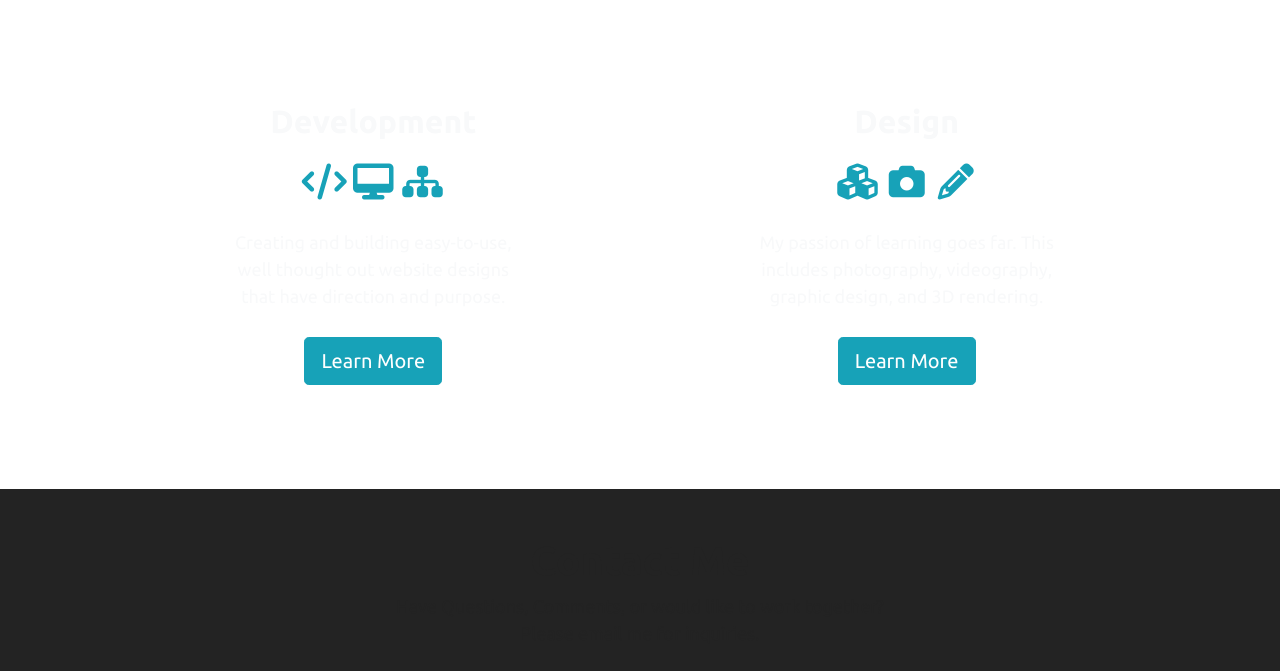
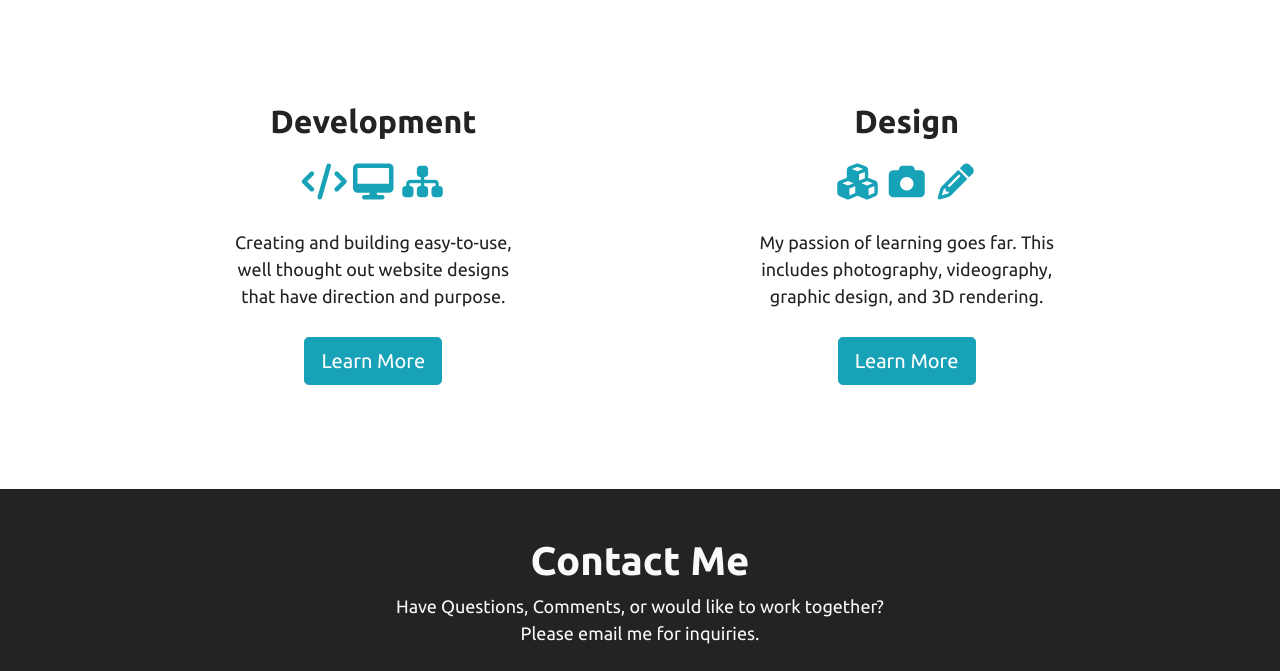
Before and after one commit to jamesrosal/jamesrosal.com, a plain HTML site: page index.html in a window 1280 px wide. Shown: the part 818-1489 px from the top of the page. Drawn offline with nearby package versions, Linux system fonts and the light colour scheme.

Commit message:
Update index.html

```diff
--- a/index.html
+++ b/index.html
@@ -59,7 +59,7 @@
 <div class="container-fluid py-5 work">
   <div class="row py-2 d-flex justify-content-center">
     <div class="col-lg-5 py-5 d-flex justify-content-center">
-      <div class="col-lg-8 text-light">
+      <div class="col-lg-8">
         <h2 class="font-weight-bold mb-4">Development</h2>
           <i class="fa fa-code fa-2x fa-fw text-info"></i>
           <i class="fa fa-desktop fa-2x fa-fw text-info"></i>
@@ -69,7 +69,7 @@
       </div>
     </div>
     <div class="col-lg-5 py-5 d-flex justify-content-center">
-      <div class="col-lg-8 text-light">
+      <div class="col-lg-8">
         <h2 class="font-weight-bold mb-4">Design</h2>
           <i class="fa fa-cubes fa-2x fa-fw text-info"></i>
           <i class="fa fa-camera fa-2x fa-fw text-info"></i>
@@ -82,8 +82,8 @@
 </div>
 <div class="container-fluid py-5 contact">
   <div class="row d-flex justify-content-center">
-    <div class="col-lg-8">
-      <h1 class="font-weight-bold"">Contact Me</h1>
+    <div class="col-lg-8 text-light">
+      <h1 class="font-weight-bold">Contact Me</h1>
       Have Questions, Comments, or would like to work together?<br />Please email me for inquiries.<br /><br />
       <a href="mailto:jamesfrosal@gmail.com" target="_blank"><button type="button" class="btn btn-info btn-lg mb-3"><i class="fa fa-envelope fa-1x fa-fw"></i> jamesfrosal@gmail.com</button></a><br />
       <a href="http://dribbble.com/jamesrosal" target="_blank"><i class="fa fa-dribbble fa-4x fa-fw"></i></a>
```
